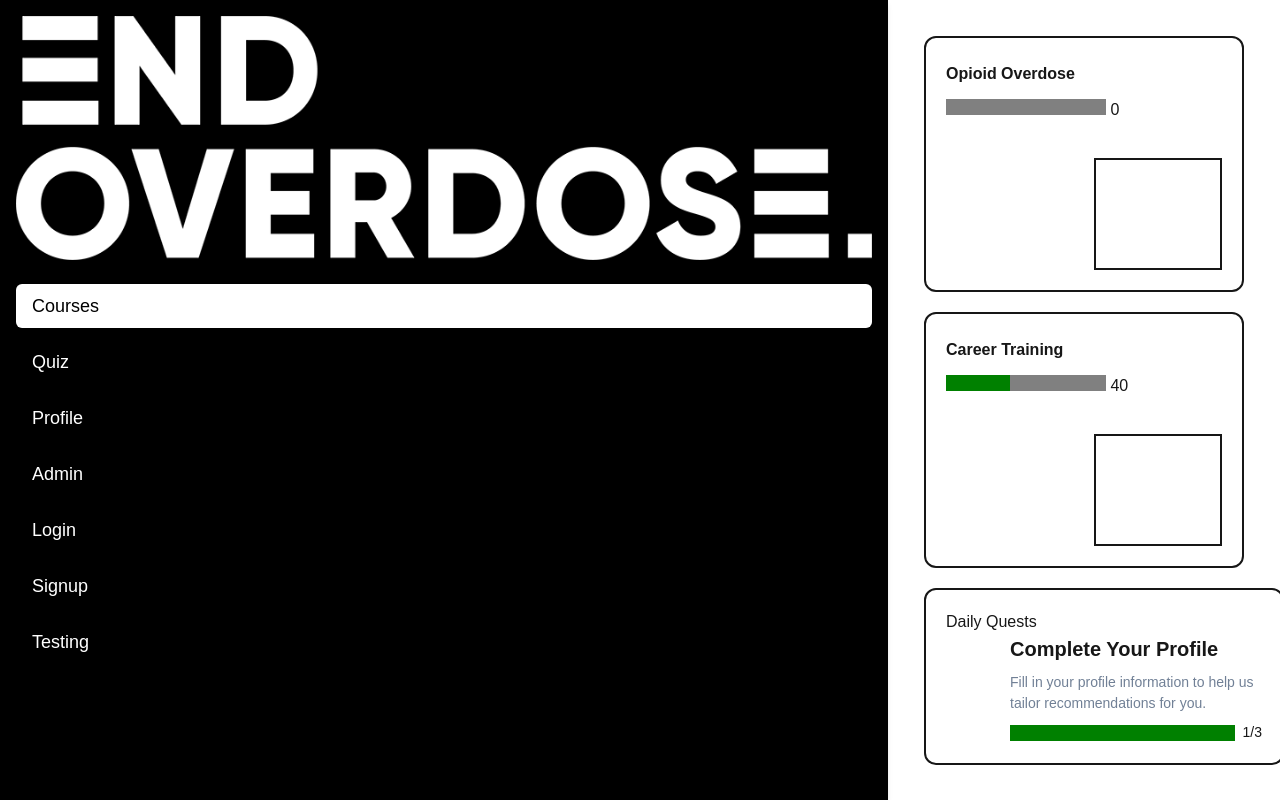
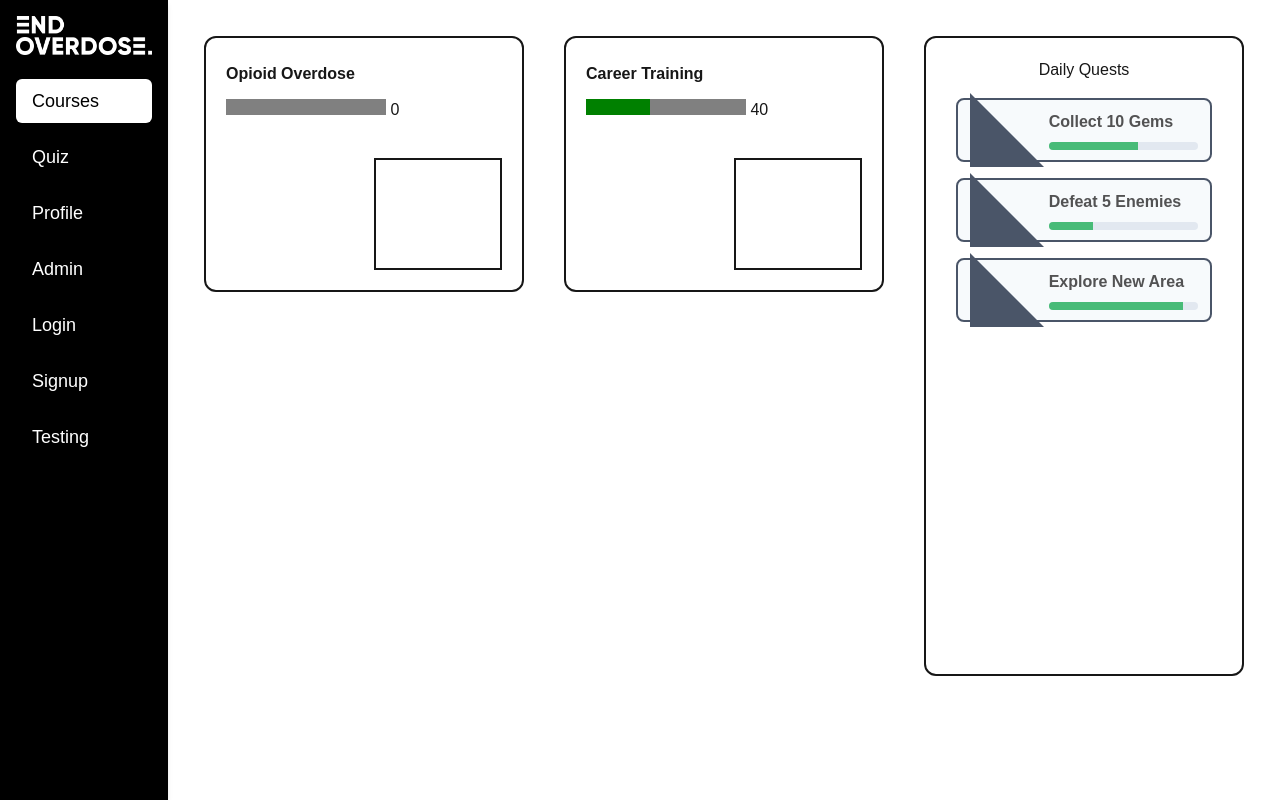
Before and after one commit to lablueprint/end-overdose, a Next.js app: page /courses in a window 1280 px wide. Built offline with nearby package versions, Linux system fonts and the light colour scheme.

Commit message:
Intro to Daily Quests on home page

```diff
--- a/src/app/courses/components/DailyQuest.module.css
+++ b/src/app/courses/components/DailyQuest.module.css
@@ -1,67 +1,17 @@
 .container {
-    position: relative;
-    cursor: pointer;
+    border: 2px solid;
+    border-radius: 0.75rem;
+    padding: 1.25rem;
+    width: 20rem;
+    height: 40rem; /* Double the previous height */
+    margin: 1.25rem;
 
-    border: 2px solid; /* Adds the border */
-    border-radius: 0.75rem; /* Curved edges */
-
-    padding: 1.25rem; /* Space inside the box */
-    width: 100%; /* Full width */
-    max-width: 28rem; /* Maximum width */
-    min-height: 8rem; /* Minimum height */
-
-    margin: 1.25rem; /* Space around the box */
+    display: flex;
+    flex-direction: column;
+    align-items: center;
+    gap: 1rem;
+    overflow-y: auto; /* Adds scrolling if content exceeds height */
 }
-
-
 .container:hover {
-    box-shadow: 0 4px 8px rgba(0, 0, 0, 0.15); /* equivalent to hover:shadow-lg */
+    box-shadow: 0 4px 8px rgba(0, 0, 0, 0.15);
 }
-
-.header {
-    display: flex;
-    align-items: flex-start; /* equivalent to items-start */
-    gap: 1rem; /* equivalent to space-x-4 */
-}
-
-.icon {
-    width: 3rem; /* equivalent to w-12 */
-    height: 3rem; /* equivalent to h-12 */
-    border-radius: 50%; /* equivalent to rounded-full */
-    border: 2px solid var(--primary-color); /* equivalent to border-primary */
-    display: flex;
-    align-items: center;
-    justify-content: center;
-    flex-shrink: 0;
-}
-
-.content {
-    flex-grow: 1; /* equivalent to flex-grow */
-}
-
-.title {
-    font-size: 1.25rem; /* equivalent to text-xl */
-    font-weight: bold; /* equivalent to font-bold */
-    margin-bottom: 0.5rem; /* equivalent to mb-2 */
-}
-
-.description {
-    font-size: 0.875rem; /* equivalent to text-sm */
-    color: #718096; /* equivalent to text-gray-600 */
-    margin-bottom: 0.5rem; /* equivalent to mb-2 */
-}
-
-.progressWrapper {
-    display: flex;
-    align-items: center; /* equivalent to items-center */
-    gap: 0.5rem; /* equivalent to space-x-2 */
-}
-
-.progress {
-    flex-grow: 1; /* equivalent to flex-grow */
-}
-
-.taskInfo {
-    font-size: 0.875rem; /* equivalent to text-sm */
-    font-weight: 500; /* equivalent to font-medium */
-}
--- a/src/app/courses/components/DailyQuest.tsx
+++ b/src/app/courses/components/DailyQuest.tsx
@@ -2,6 +2,7 @@
 
 import { useRouter } from 'next/navigation';
 import styles from './dailyquest.module.css';
+import Quest from './Quest';
 
 interface DailyQuestProps {
     questPath: string;
@@ -18,27 +19,26 @@ export default function DailyQuest({
     totalTasks,
     completedTasks,
 }: DailyQuestProps) {
-    const router = useRouter(); //router will be used later so that we can get to specific quests
+    const router = useRouter();
 
     return (
         <div className={styles.container}>
             Daily Quests
-            <div className={styles.header}>
-                <div className={styles.icon}>{/* Empty circle icon */}</div>
-                <div className={styles.content}>
-                    <h2 className={styles.title}>{questTitle}</h2>
-                    <p className={styles.description}>{questDescription}</p>
-                    <div className={styles.progressWrapper}>
-                        <progress
-                            value={(completedTasks / totalTasks) * 100}
-                            className={styles.progress}
-                        />
-                        <span className={styles.taskInfo}>
-                            {completedTasks}/{totalTasks}
-                        </span>
-                    </div>
-                </div>
-            </div>
+            <Quest
+                questTitle={'Collect 10 Gems'}
+                questShape={'triangle'}
+                completionPercentage={60}
+            />
+            <Quest
+                questTitle={'Defeat 5 Enemies'}
+                questShape={'triangle'}
+                completionPercentage={30}
+            />
+            <Quest
+                questTitle={'Explore New Area'}
+                questShape={'triangle'}
+                completionPercentage={90}
+            />
         </div>
     );
 }
--- /dev/null
+++ b/src/app/courses/components/Quest.module.css
@@ -0,0 +1,52 @@
+.quest {
+    width: 16rem;
+    height: 4rem;
+    background-color: #f7fafc;
+    border: 2px solid #4a5568;
+    border-radius: 0.5rem;
+    display: flex;
+    flex-direction: row;
+    align-items: center;
+    font-size: 1rem;
+    font-weight: bold;
+    color: #525253;
+    gap: 0.25rem;
+    padding: 0.75rem;
+}
+
+.shape {
+    flex: 1;
+    display: flex;
+    align-items: center;
+    justify-content: center;
+}
+
+.triangleShape {
+    width: 100%;
+    height: 100%;
+}
+
+.questDetails {
+    flex: 2;
+    display: flex;
+    flex-direction: column;
+    justify-content: center;
+}
+
+.questName {
+    margin-bottom: 0.5rem;
+}
+
+.completionBar {
+    width: 100%;
+    height: 0.5rem;
+    background-color: #e2e8f0;
+    border-radius: 0.25rem;
+    overflow: hidden;
+}
+
+.completionProgress {
+    height: 100%;
+    background-color: #48bb78;
+    transition: width 0.5s ease-in-out;
+}
--- /dev/null
+++ b/src/app/courses/components/Quest.tsx
@@ -0,0 +1,35 @@
+import React from 'react';
+import styles from './quest.module.css';
+
+interface QuestProps {
+    questTitle: string;
+    questShape: string;
+    questFeature1: string;
+    questFeature2: string;
+    completionPercentage: number;
+}
+
+export default function Quest({
+    questTitle,
+    questShape,
+    completionPercentage = 0,
+}: QuestProps) {
+    return (
+        <div className={styles.quest}>
+            <div className={styles.shape}>
+                <svg viewBox="0 0 100 100" className={styles.triangleShape}>
+                    <polygon points="0,100 100,100 0,0" fill="#4A5568" />
+                </svg>
+            </div>
+            <div className={styles.questDetails}>
+                <div className={styles.questName}>{questTitle}</div>
+                <div className={styles.completionBar}>
+                    <div
+                        className={styles.completionProgress}
+                        style={{ width: `${completionPercentage}%` }}
+                    ></div>
+                </div>
+            </div>
+        </div>
+    );
+}
--- a/src/app/courses/page.tsx
+++ b/src/app/courses/page.tsx
@@ -17,8 +17,8 @@ export default function Courses() {
     };
 
     return (
-        <>
-            <div>
+        <div className="flex flex-row">
+            <div className="flex">
                 <Link href="/courses/opioid">
                     <Course
                         courseTitle={'Opioid Overdose'}
@@ -26,8 +26,6 @@ export default function Courses() {
                         courseProgress={opioidProgress}
                     />
                 </Link>
-            </div>
-            <div>
                 <Link href="/courses/career">
                     <Course
                         courseTitle={'Career Training'}
@@ -36,7 +34,7 @@ export default function Courses() {
                     />
                 </Link>
             </div>
-            <div>
+            <div className="flex">
                 <DailyQuest
                     questPath={dailyQuestData.questPath}
                     questTitle={dailyQuestData.questTitle}
@@ -45,6 +43,6 @@ export default function Courses() {
                     completedTasks={dailyQuestData.completedTasks}
                 />
             </div>
-        </>
+        </div>
     );
 }
```
